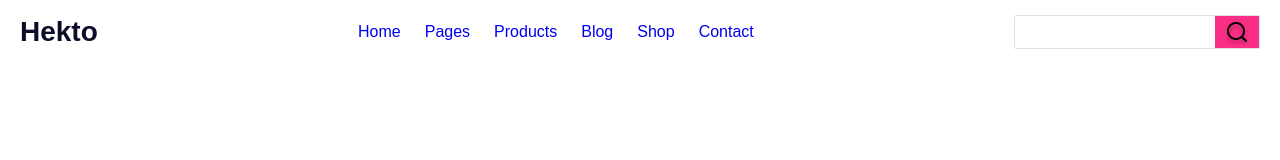
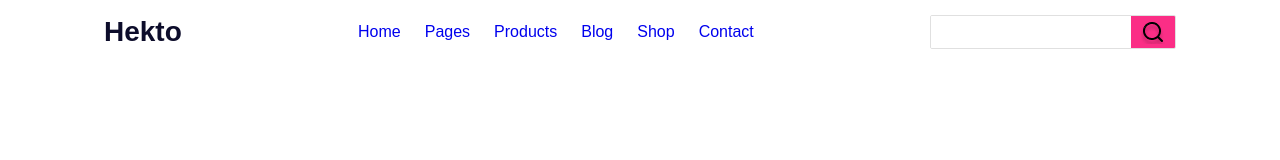
Before and after one commit to Jehad-khabbas/Hekto, a plain HTML site: page index.html in a window 1280 px wide. Shown: the top 160 px of the page. Drawn offline with Linux system fonts and the light colour scheme.

Commit message:
add padding

```diff
--- a/style.css
+++ b/style.css
@@ -37,14 +37,19 @@ body{
 }
 
 .container {
+     max-width: 1200px;
+     width: 100%;
 
-    margin: 0 auto;
-    padding: 0 20px;
+     margin: 0 auto;
+
+
+    padding: 0 5%;
 
     display: flex;
     align-items: center;
     justify-content: space-between;
 }
+
 
 
 .logo {
```
Also changed, not shown: image/paris.jpg (added).
